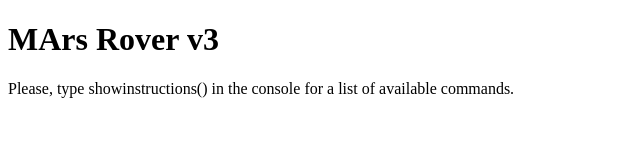
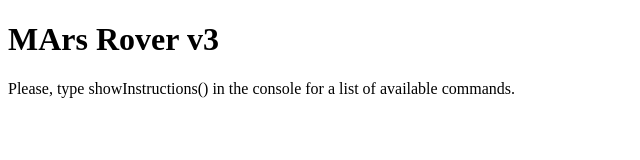
Before and after one commit to ferpar/marsRover-IronHAck-PreWork, a plain HTML site: page index.html in a window 1280 px wide. Shown: the full height of the page, 0-640 px from the left. Drawn offline with Linux system fonts and the light colour scheme.

Commit message:
capitalized the 'i' on the showInstruction() text of the .html so that the user can paste it directly into the console

```diff
--- a/index.html
+++ b/index.html
@@ -7,7 +7,7 @@
 </head>
 <body>
   <h1>MArs Rover v3</h1>
-  <p>Please, type showinstructions() in the console for a list of available commands.</p>
+  <p>Please, type showInstructions() in the console for a list of available commands.</p>
 
 </body>
 </html>
```
